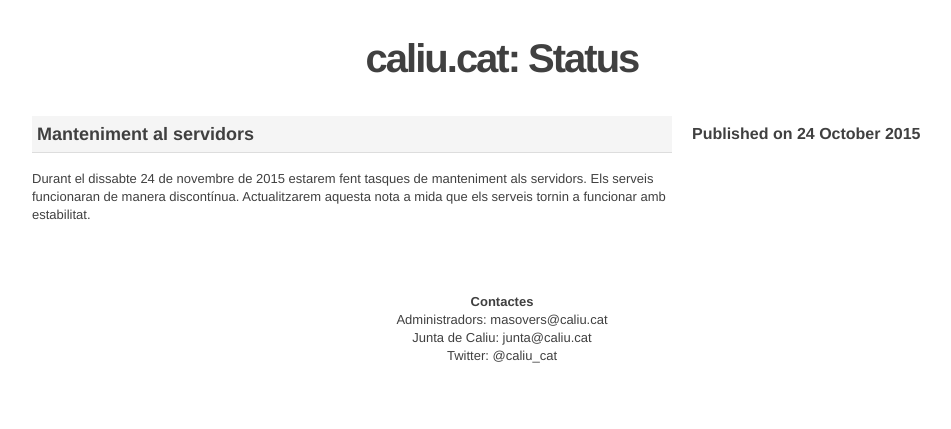
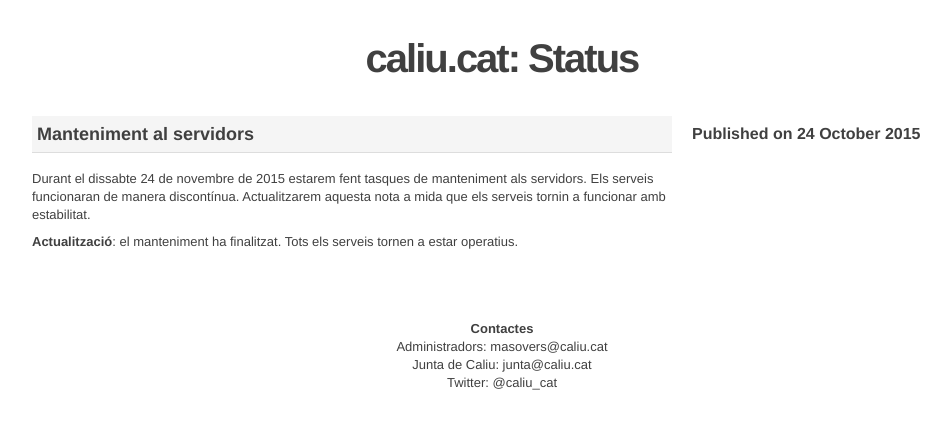
Before and after one commit to caliu/status, a Jekyll site: the page built from _posts/2015/2015-10-24-manteniment-al-servidors.md, in a window 1280 px wide. Shown: the top 429 px of the page, without its empty margins (138-1089 px from the left). Built offline with Jekyll 4.4.1, drawn with Linux system fonts in a browser that asks for light colours.

Commit message:
Update 2015-10-24-manteniment-al-servidors.md

```diff
--- a/_posts/2015/2015-10-24-manteniment-al-servidors.md
+++ b/_posts/2015/2015-10-24-manteniment-al-servidors.md
@@ -4,3 +4,5 @@
 ---
 
 Durant el dissabte 24 de novembre de 2015 estarem fent tasques de manteniment als servidors. Els serveis funcionaran de manera discontínua. Actualitzarem aquesta nota a mida que els serveis tornin a funcionar amb estabilitat.
+
+**Actualització**: el manteniment ha finalitzat. Tots els serveis tornen a estar operatius.
```
